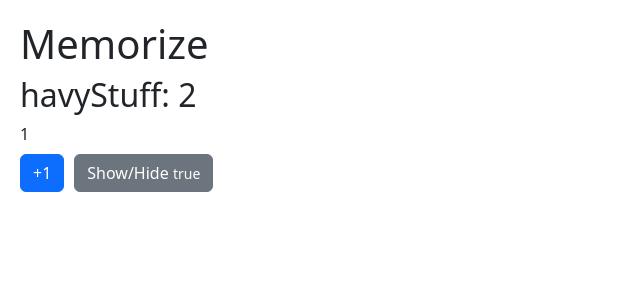
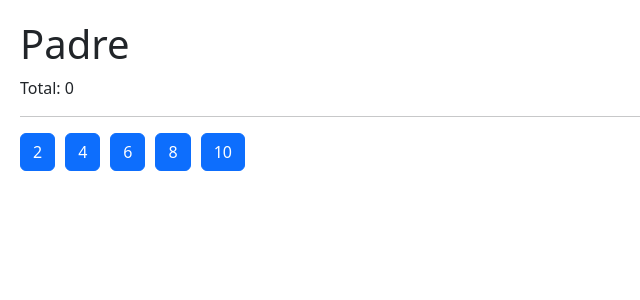
Before and after one commit to la-placita/react, a React (Vite) app in the folder code/05-hook-app/: page / in a window 1280 px wide. Shown: the top 300 px of the page, without its empty margins (0-640 px from the left). Built offline with nearby package versions, Linux system fonts and the light colour scheme.

Commit message:
[15] ✨ Agrega componente Padre con optimización useCallback y renderizado de hijos ✨

```diff
--- /dev/null
+++ b/code/05-hook-app/src/06-useMemo/CallbackHook.jsx
@@ -0,0 +1,23 @@
+import React, { useCallback, useEffect, useState } from 'react'
+import { ShowIncrementar } from './showIncrement';
+
+const step2=10;
+
+export const CallbackHook = () => {
+    const [counter, setCounter] = useState(10);
+    const incrementFather = useCallback(
+        (step)=> {
+            setCounter((value) => value + step2 + step);
+        }, []
+    );
+    useEffect(()=> {
+
+    }, [incrementFather]);
+    return (
+        <>
+            <h1>useCallback Hook: {counter}</h1>
+            <hr />
+            <ShowIncrementar increment={incrementFather}/>
+        </>
+    )
+}
--- /dev/null
+++ b/code/05-hook-app/src/06-useMemo/showIncrement.jsx
@@ -0,0 +1,17 @@
+import React from "react";
+
+export const ShowIncrementar = React.memo(({increment}) => {
+    console.log('Me volvì a genear');
+    return (
+        <button
+            className="btn btn-primary"
+            onClick={
+                () => {
+                    increment(5)
+                }
+            }
+        >
+            Incrementar
+        </button>
+    );
+})
--- /dev/null
+++ b/code/05-hook-app/src/07-tarea-memo/Hijo.jsx
@@ -0,0 +1,13 @@
+import React from 'react'
+
+export const Hijo = React.memo(({ numero, incrementar }) => {
+    console.log('  Me volví a generar :(  ');
+    return (
+        <button
+            className="btn btn-primary mr-3"
+            onClick={ () => incrementar( numero ) }
+        >
+            { numero }
+        </button>
+    )
+})
--- /dev/null
+++ b/code/05-hook-app/src/07-tarea-memo/Padre.jsx
@@ -0,0 +1,27 @@
+import React, {useCallback} from 'react'
+import { Hijo } from './Hijo'
+import { useState } from 'react';
+
+export const Padre = () => {
+    const numeros = [2,4,6,8,10];
+    const [valor, setValor] = useState(0);
+    const incrementar =
+    useCallback(num => setValor(v => v + num ), []);
+
+    return (
+        <div>
+            <h1>Padre</h1>
+            <p> Total: { valor } </p>
+            <hr />
+            {
+                numeros.map( n => (
+                    <Hijo
+                        key={ n }
+                        numero={ n }
+                        incrementar={ incrementar }
+                    />
+                ))
+            }
+        </div>
+    )
+}
--- a/code/05-hook-app/src/main.jsx
+++ b/code/05-hook-app/src/main.jsx
@@ -7,8 +7,12 @@ import { FocusScreen } from './04-useRef/FocusScreen'
 import { Layout } from './05-useLayoutEffect/Layout'
 import { Memorize } from './06-useMemo/Memorize'
 import { MemoHook } from './06-useMemo/MemoHook'
+import { CallbackHook } from './06-useMemo/CallbackHook'
+import { Padre } from './07-tarea-memo/Padre'
 createRoot(document.getElementById('root')).render(
-  <StrictMode>
-    <MemoHook/>
-  </StrictMode>,
+  <>
+    {/* <StrictMode> */}
+    <Padre/>
+    {/* </StrictMode>, */}
+  </>
 )
```
